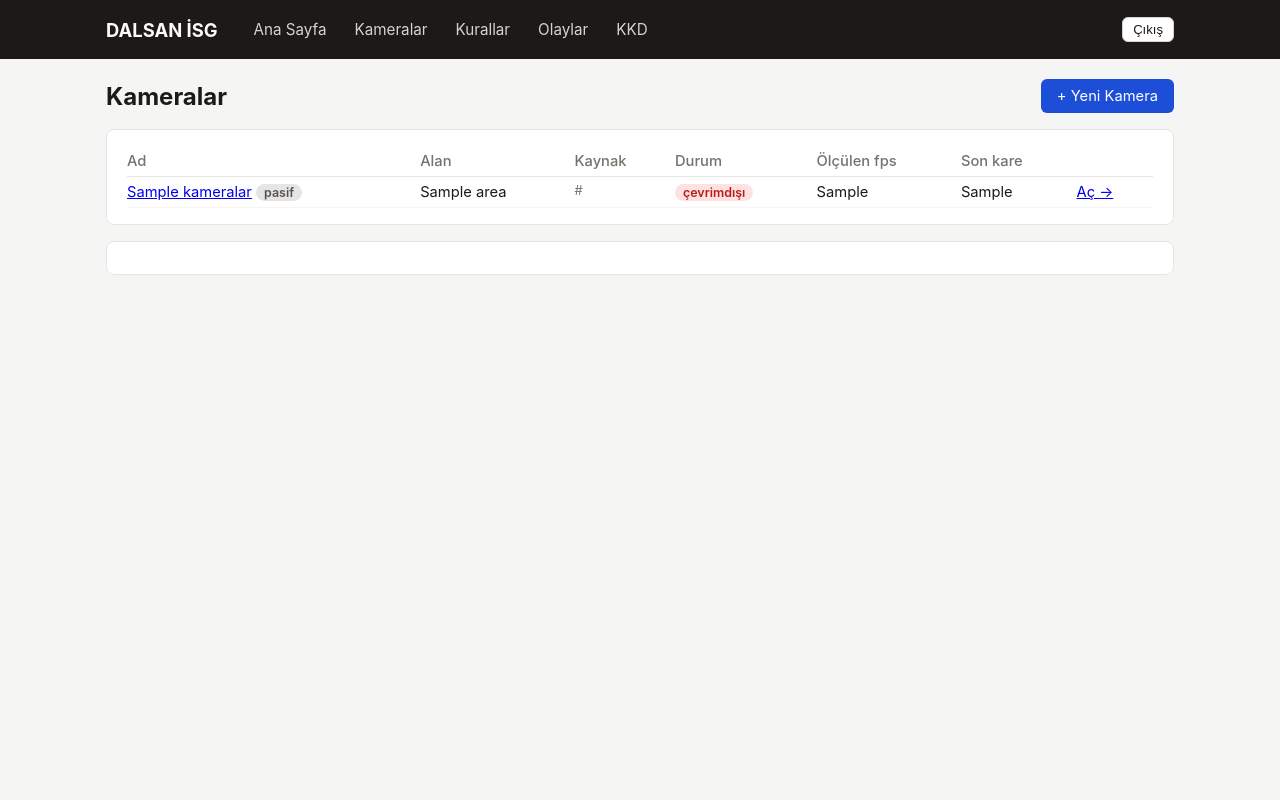
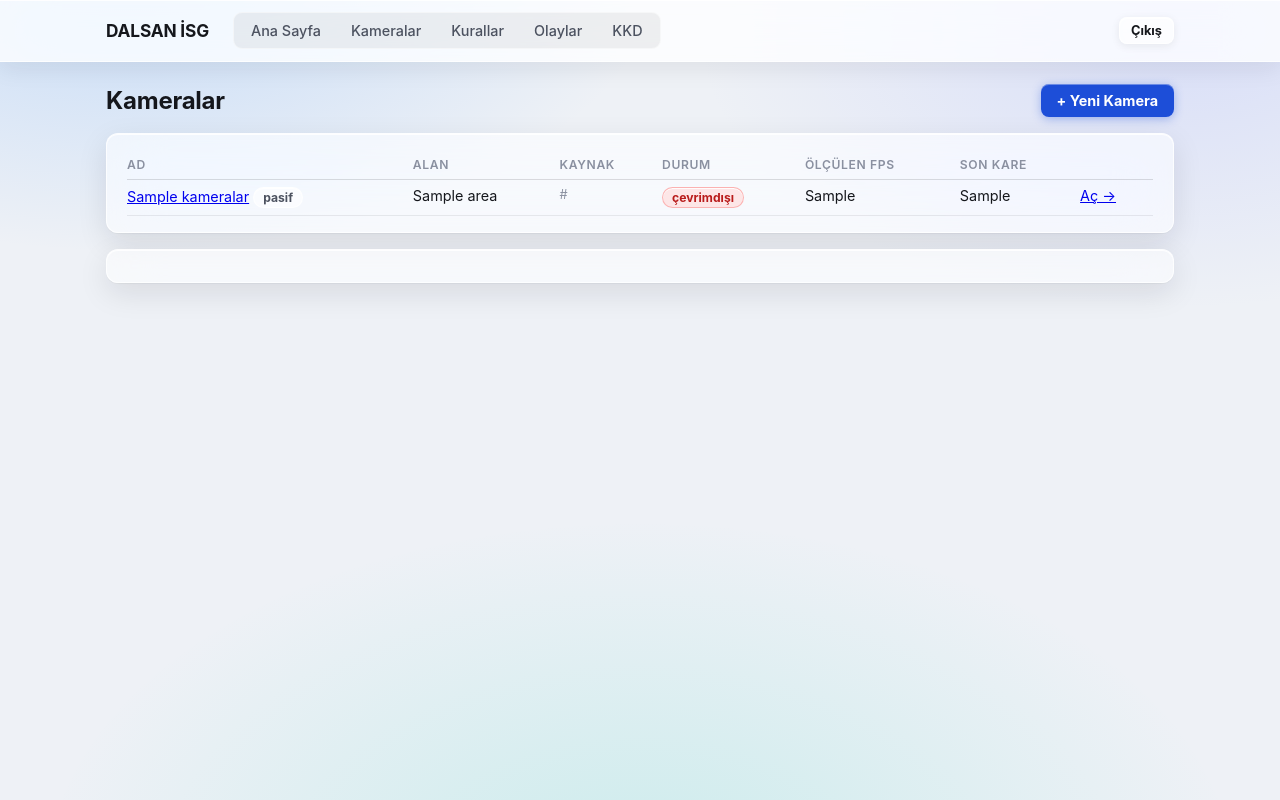
Before and after one commit to RiosenBeq/DALSAN, a Python web app: template backend/app/web/templates/kameralar.html in a window 1280 px wide. Run offline with Jinja, Linux system fonts and the light colour scheme; the template is opened without the code that fills it: most values are stand-ins (such as "Sample title", 1, 10 or a date in 2020).

Commit message:
Arayüz: Liquid Glass tema + kontrol paneli donma düzeltmeleri
- Web arayüzü Liquid Glass diline taşındı (stil.css yeniden yazıldı; şablon
  sınıfları ve testlerin beklediği metinler korunarak) + önbellek kırıcı sürüm
- Kontrol paneli: paket denetimi arka plana alındı (arayüzü kilitliyordu),
  kuruluma ilerleme/yaşam işareti eklendi, eski Python'la kurulum engellendi

Co-Authored-By: Claude Fable 5 <noreply@anthropic.com>

```diff
--- a/backend/app/web/static/stil.css
+++ b/backend/app/web/static/stil.css
@@ -1,143 +1,256 @@
-/* DALSAN İSG — sade arayüz stili */
+/* DALSAN İSG — Liquid Glass arayüz: buzlu cam katmanlar, keskin hatlar */
+:root {
+  --metin: #15171c;
+  --metin-2: #4c5260;
+  --metin-3: #8a90a0;
+  --vurgu: #1d4ed8;
+  --vurgu-koyu: #1e40af;
+  --vurgu-golge: rgba(29, 78, 216, 0.35);
+  --vurgu-halka: rgba(29, 78, 216, 0.22);
+  --cam: rgba(255, 255, 255, 0.58);
+  --cam-yogun: rgba(255, 255, 255, 0.78);
+  --cam-hafif: rgba(255, 255, 255, 0.36);
+  --cam-sinir: rgba(255, 255, 255, 0.75);
+  --cam-ic-isik: inset 0 1px 0 rgba(255, 255, 255, 0.85);
+  --cizgi: rgba(21, 23, 28, 0.14);
+  --cizgi-soluk: rgba(21, 23, 28, 0.08);
+  --radius: 12px;
+  --radius-kucuk: 8px;
+  --golge: 0 1px 1px rgba(20, 22, 28, 0.04), 0 10px 30px rgba(20, 22, 28, 0.10);
+  --bulanik: blur(26px) saturate(1.7);
+}
+
 * { box-sizing: border-box; }
 
 body {
   margin: 0;
-  font-family: -apple-system, "Segoe UI", Roboto, sans-serif;
-  background: #f5f5f4;
-  color: #1c1917;
+  font-family: -apple-system, BlinkMacSystemFont, "Segoe UI", Roboto, sans-serif;
+  color: var(--metin);
+  -webkit-font-smoothing: antialiased;
+  background:
+    radial-gradient(900px 500px at 10% -6%, rgba(96, 165, 250, 0.30), transparent 60%),
+    radial-gradient(800px 460px at 92% 4%, rgba(148, 163, 253, 0.24), transparent 60%),
+    radial-gradient(1000px 600px at 50% 110%, rgba(45, 212, 191, 0.18), transparent 60%),
+    #eef1f6;
+  background-attachment: fixed;
+  min-height: 100vh;
 }
 
-header { background: #1c1917; color: #fafaf9; }
+header {
+  position: sticky;
+  top: 0;
+  z-index: 30;
+  background: var(--cam-yogun);
+  -webkit-backdrop-filter: var(--bulanik);
+  backdrop-filter: var(--bulanik);
+  border-bottom: 1px solid var(--cam-sinir);
+  box-shadow: var(--cam-ic-isik), 0 6px 24px rgba(20, 22, 28, 0.08);
+  color: var(--metin);
+}
 .ust-cubuk {
   display: flex; align-items: center; gap: 24px;
-  max-width: 1100px; margin: 0 auto; padding: 14px 16px;
+  max-width: 1100px; margin: 0 auto; padding: 12px 16px;
 }
-.ust-cubuk h1 { margin: 0; font-size: 1.15rem; }
-.ust-cubuk nav { display: flex; gap: 4px; flex: 1; }
+.ust-cubuk h1 { margin: 0; font-size: 1.08rem; font-weight: 700; letter-spacing: -0.01em; }
+.ust-cubuk nav {
+  display: flex; gap: 2px; flex: 1;
+  background: rgba(20, 22, 28, 0.06);
+  padding: 3px;
+  border-radius: 9px;
+  border: 1px solid rgba(255, 255, 255, 0.5);
+  width: fit-content;
+  flex: initial;
+  margin-right: auto;
+}
 .ust-cubuk nav a {
-  color: #d6d3d1; text-decoration: none; padding: 6px 12px; border-radius: 6px;
-  font-size: 0.95rem;
+  color: var(--metin-2); text-decoration: none; padding: 6px 14px; border-radius: 8px;
+  font-size: 0.9rem; font-weight: 550;
+  transition: background 0.15s, color 0.15s;
 }
-.ust-cubuk nav a:hover { background: #292524; }
-.ust-cubuk nav a.aktif { background: #44403c; color: #fff; }
+.ust-cubuk nav a:hover { background: rgba(255, 255, 255, 0.65); color: var(--metin); }
+.ust-cubuk nav a.aktif {
+  background: var(--vurgu); color: #fff;
+  box-shadow: inset 0 1px 0 rgba(255, 255, 255, 0.35), 0 2px 8px var(--vurgu-golge);
+}
 .cikis-form { margin: 0; }
 
-main { max-width: 1100px; margin: 20px auto; padding: 0 16px; display: grid; gap: 16px; }
+main { max-width: 1100px; margin: 22px auto; padding: 0 16px; display: grid; gap: 16px; }
 
-.alt-baslik { color: #78716c; font-size: 0.9rem; margin: 0; }
+.alt-baslik { color: var(--metin-3); font-size: 0.9rem; margin: 0; }
 .baslik-satiri { display: flex; justify-content: space-between; align-items: center; }
-.baslik-satiri h2 { margin: 0; }
+.baslik-satiri h2 { margin: 0; letter-spacing: -0.01em; }
 
 .kart {
-  background: #fff; border: 1px solid #e7e5e4; border-radius: 8px; padding: 16px 20px;
+  background: var(--cam);
+  -webkit-backdrop-filter: var(--bulanik);
+  backdrop-filter: var(--bulanik);
+  border: 1px solid var(--cam-sinir);
+  border-radius: var(--radius);
+  padding: 16px 20px;
+  box-shadow: var(--cam-ic-isik), var(--golge);
 }
 .kart.dar { max-width: 560px; }
 .kart h2, .kart h3 {
-  margin: 0 0 12px; font-size: 1.02rem;
-  border-bottom: 1px solid #e7e5e4; padding-bottom: 8px;
+  margin: 0 0 12px; font-size: 1.02rem; font-weight: 700; letter-spacing: -0.01em;
+  border-bottom: 1px solid var(--cizgi-soluk); padding-bottom: 8px;
 }
-.kart h4 { margin: 12px 0 6px; font-size: 0.95rem; }
+.kart h4 { margin: 12px 0 6px; font-size: 0.95rem; font-weight: 650; }
 
 table { border-collapse: collapse; width: 100%; }
-th, td { text-align: left; padding: 6px 12px 6px 0; vertical-align: top; font-size: 0.92rem; }
-th { color: #78716c; font-weight: 500; }
+th, td { text-align: left; padding: 7px 12px 7px 0; vertical-align: top; font-size: 0.9rem; }
+th { color: var(--metin-3); font-weight: 600; }
 table:not(.liste) th { width: 220px; }
-table.liste tr { border-bottom: 1px solid #f5f5f4; }
-table.liste th { border-bottom: 1px solid #e7e5e4; }
+table.liste tr { border-bottom: 1px solid var(--cizgi-soluk); }
+table.liste th {
+  border-bottom: 1px solid var(--cizgi);
+  font-size: 0.76rem; text-transform: uppercase; letter-spacing: 0.05em;
+}
 
-.bos { color: #78716c; font-style: italic; }
-.not { color: #78716c; font-size: 0.84rem; }
-.kucuk-metin { color: #78716c; font-size: 0.8rem; }
+.bos { color: var(--metin-3); font-style: italic; }
+.not { color: var(--metin-2); font-size: 0.84rem; }
+.kucuk-metin { color: var(--metin-3); font-size: 0.8rem; }
 .hata-mesaji { color: #b91c1c; }
 .basari-mesaji { color: #15803d; }
 
 .rozet {
-  display: inline-block; padding: 1px 8px; border-radius: 10px;
-  font-size: 0.78rem; font-weight: 600;
+  display: inline-block; padding: 2px 9px; border-radius: 999px;
+  font-size: 0.76rem; font-weight: 700;
+  box-shadow: var(--cam-ic-isik);
 }
-.rozet.yesil { background: #dcfce7; color: #15803d; }
-.rozet.kirmizi { background: #fee2e2; color: #b91c1c; }
-.rozet.sari { background: #fef3c7; color: #b45309; }
-.rozet.gri { background: #e7e5e4; color: #57534e; }
+.rozet.yesil { background: rgba(220, 252, 231, 0.8); color: #15803d; border: 1px solid rgba(134, 239, 172, 0.8); }
+.rozet.kirmizi { background: rgba(254, 226, 226, 0.8); color: #b91c1c; border: 1px solid rgba(252, 165, 165, 0.8); }
+.rozet.sari { background: rgba(254, 243, 199, 0.8); color: #b45309; border: 1px solid rgba(252, 211, 77, 0.8); }
+.rozet.gri { background: rgba(255, 255, 255, 0.55); color: var(--metin-2); border: 1px solid var(--cam-sinir); }
 
 .dugme {
-  display: inline-block; border: 0; border-radius: 6px; cursor: pointer;
-  background: #1d4ed8; color: #fff; padding: 8px 16px; font-size: 0.92rem;
+  display: inline-flex; align-items: center; gap: 8px;
+  border: 0; border-radius: var(--radius-kucuk); cursor: pointer;
+  background: var(--vurgu); color: #fff; padding: 8px 16px; font-size: 0.9rem;
+  font-weight: 650; font-family: inherit;
   text-decoration: none;
+  transition: background 0.15s, transform 0.05s;
+  box-shadow: inset 0 1px 0 rgba(255, 255, 255, 0.35), 0 2px 10px var(--vurgu-golge);
 }
-.dugme:hover { background: #1e40af; }
-.dugme.ikincil { background: #fff; color: #1c1917; border: 1px solid #d6d3d1; }
-.dugme.ikincil:hover { background: #f5f5f4; }
-.dugme.tehlike { background: #b91c1c; }
-.dugme.kucuk { padding: 4px 10px; font-size: 0.82rem; }
-.dugme:disabled { opacity: 0.5; cursor: not-allowed; }
+.dugme:hover { background: var(--vurgu-koyu); }
+.dugme:active { transform: translateY(1px); }
+.dugme.ikincil {
+  background: rgba(255, 255, 255, 0.6);
+  -webkit-backdrop-filter: var(--bulanik);
+  backdrop-filter: var(--bulanik);
+  color: var(--metin);
+  border: 1px solid var(--cam-sinir);
+  box-shadow: var(--cam-ic-isik), 0 2px 8px rgba(20, 22, 28, 0.08);
+}
+.dugme.ikincil:hover { background: rgba(255, 255, 255, 0.85); }
+.dugme.tehlike { background: #b91c1c; box-shadow: inset 0 1px 0 rgba(255, 255, 255, 0.3), 0 2px 8px rgba(185, 28, 28, 0.3); }
+.dugme.kucuk { padding: 5px 11px; font-size: 0.8rem; }
+.dugme:disabled { opacity: 0.5; cursor: not-allowed; transform: none; }
 .baglanti-dugme {
-  border: 0; background: none; color: #1d4ed8; cursor: pointer; padding: 0; font-size: inherit;
+  border: 0; background: none; color: var(--vurgu); cursor: pointer; padding: 0; font-size: inherit;
+  text-decoration: underline;
 }
 
 .dikey-form { display: grid; gap: 12px; }
-.dikey-form label { display: grid; gap: 4px; font-size: 0.92rem; }
+.dikey-form label { display: grid; gap: 4px; font-size: 0.9rem; font-weight: 600; color: var(--metin-2); }
+.dikey-form.dar { max-width: 460px; }
 .dikey-form label.yatay, .yatay-grup label.yatay {
   display: flex; align-items: center; gap: 8px;
 }
 .yatay-grup { display: flex; gap: 18px; flex-wrap: wrap; }
 input, select {
-  padding: 7px 10px; border: 1px solid #d6d3d1; border-radius: 6px;
-  font-size: 0.92rem; font-family: inherit; background: #fff;
+  padding: 7px 10px; border: 1px solid var(--cizgi); border-radius: var(--radius-kucuk);
+  font-size: 0.9rem; font-family: inherit;
+  background: rgba(255, 255, 255, 0.72);
+  box-shadow: var(--cam-ic-isik);
+  transition: border-color 0.15s, box-shadow 0.15s, background 0.15s;
 }
-fieldset { border: 1px solid #e7e5e4; border-radius: 8px; display: grid; gap: 10px; }
-legend { font-size: 0.88rem; color: #78716c; padding: 0 6px; }
+input:focus, select:focus {
+  outline: none;
+  border-color: var(--vurgu);
+  background: rgba(255, 255, 255, 0.95);
+  box-shadow: 0 0 0 3px var(--vurgu-halka);
+}
+input[type="checkbox"], input[type="radio"] {
+  width: 16px; height: 16px; padding: 0; box-shadow: none; accent-color: var(--vurgu);
+}
+fieldset { border: 1px solid var(--cam-sinir); background: var(--cam-hafif); border-radius: var(--radius-kucuk); display: grid; gap: 10px; }
+legend { font-size: 0.88rem; color: var(--metin-3); padding: 0 6px; }
 .satir-form { display: inline-flex; gap: 8px; align-items: center; margin: 8px 0 0; flex-wrap: wrap; }
 .filtre-formu { display: flex; gap: 8px; flex-wrap: wrap; align-items: end; margin-bottom: 14px; }
-.filtre-formu label { display: grid; font-size: 0.8rem; color: #78716c; gap: 2px; }
+.filtre-formu label { display: grid; font-size: 0.78rem; color: var(--metin-3); gap: 2px; }
 
 /* giriş */
 .giris-arkaplan {
   display: flex; align-items: center; justify-content: center; min-height: 100vh;
 }
 .giris-kutusu {
-  background: #fff; border: 1px solid #e7e5e4; border-radius: 10px;
+  background: var(--cam);
+  -webkit-backdrop-filter: var(--bulanik);
+  backdrop-filter: var(--bulanik);
+  border: 1px solid var(--cam-sinir);
+  border-radius: var(--radius);
+  box-shadow: var(--cam-ic-isik), var(--golge);
   padding: 32px 36px; width: 340px; text-align: center;
 }
-.giris-kutusu h1 { margin: 0; }
+.giris-kutusu h1 { margin: 0; letter-spacing: -0.01em; }
 .giris-kutusu form { display: grid; gap: 12px; margin-top: 18px; text-align: left; }
-.giris-kutusu label { display: grid; gap: 4px; font-size: 0.9rem; }
+.giris-kutusu label { display: grid; gap: 4px; font-size: 0.9rem; font-weight: 600; color: var(--metin-2); }
 
 /* önizleme + çizim */
 .onizleme-izgara { display: grid; grid-template-columns: repeat(auto-fill, minmax(240px, 1fr)); gap: 12px; }
 .onizleme-hucre { display: grid; gap: 4px; font-size: 0.85rem; }
-.canli-onizleme { width: 100%; border-radius: 6px; background: #292524; min-height: 90px; }
+.canli-onizleme {
+  width: 100%; border-radius: var(--radius-kucuk); background: #181a20; min-height: 90px;
+  border: 1px solid rgba(255, 255, 255, 0.4);
+}
+.canli-onizleme.buyuk { min-height: 200px; }
+.canli-kutu { display: grid; gap: 6px; }
 .cizim-alani { position: relative; max-width: 880px; }
-.cizim-alani img { width: 100%; display: block; border-radius: 6px; }
+.cizim-alani img { width: 100%; display: block; border-radius: var(--radius-kucuk); border: 1px solid rgba(255, 255, 255, 0.4); }
 .cizim-alani canvas {
-  position: absolute; inset: 0; width: 100%; height: 100%; border-radius: 6px;
+  position: absolute; inset: 0; width: 100%; height: 100%; border-radius: var(--radius-kucuk);
 }
 .cizim-alani canvas.aktif { cursor: crosshair; }
-.bolge-cizim-kutusu { margin-top: 14px; border-top: 1px dashed #e7e5e4; padding-top: 10px; }
+.bolge-cizim-kutusu { margin-top: 14px; border-top: 1px dashed var(--cizgi); padding-top: 10px; }
 .kalibrasyon-izgara { display: grid; gap: 6px; }
 .kalibrasyon-izgara .nokta-satiri { display: flex; gap: 8px; align-items: center; font-size: 0.88rem; }
 .kalibrasyon-izgara input { width: 90px; }
 
 /* olaylar */
-.canli-liste { list-style: none; margin: 0; padding: 0; display: grid; gap: 4px; }
-.canli-liste li { padding: 6px 10px; border-radius: 6px; font-size: 0.9rem; background: #f5f5f4; }
-.canli-liste li.ihlal { background: #fee2e2; }
-.kucuk-resim { height: 40px; border-radius: 4px; }
-.kanit-resim { max-width: 100%; border-radius: 6px; }
-.sistem-satiri td { color: #78716c; }
+.canli-liste { list-style: none; margin: 0; padding: 0; display: grid; gap: 5px; }
+.canli-liste li {
+  padding: 7px 11px; border-radius: var(--radius-kucuk); font-size: 0.9rem;
+  background: var(--cam-hafif);
+  border: 1px solid var(--cam-sinir);
+  box-shadow: var(--cam-ic-isik);
+}
+.canli-liste li.ihlal { background: rgba(254, 226, 226, 0.8); border-color: rgba(252, 165, 165, 0.8); }
+.canli-liste li.sistem { color: var(--metin-3); }
+.kucuk-resim { height: 40px; border-radius: 6px; }
+.kanit-resim { max-width: 100%; border-radius: var(--radius-kucuk); border: 1px solid var(--cam-sinir); }
+.sistem-satiri td { color: var(--metin-3); }
 .detay-json {
-  background: #1c1917; color: #d6d3d1; padding: 12px; border-radius: 6px;
+  background: rgba(18, 19, 24, 0.9); color: #d6d9e0; padding: 12px; border-radius: var(--radius-kucuk);
   overflow-x: auto; font-size: 0.82rem;
+  border: 1px solid rgba(255, 255, 255, 0.14);
 }
 
 /* KKD etiketleme */
 .kkd-izgara { display: grid; grid-template-columns: repeat(auto-fill, minmax(170px, 1fr)); gap: 14px; }
-.kkd-kart { border: 1px solid #e7e5e4; border-radius: 8px; padding: 8px; display: grid; gap: 6px; }
-.kkd-kart img { width: 100%; border-radius: 4px; background: #292524; }
+.kkd-kart {
+  border: 1px solid var(--cam-sinir); border-radius: var(--radius-kucuk); padding: 8px;
+  display: grid; gap: 6px;
+  background: rgba(255, 255, 255, 0.55);
+  box-shadow: var(--cam-ic-isik), var(--golge);
+}
+.kkd-kart img { width: 100%; border-radius: 7px; background: #181a20; }
 .etiket-grubu { display: flex; gap: 4px; align-items: center; font-size: 0.8rem; flex-wrap: wrap; }
 .etiket-grubu button {
-  border: 1px solid #d6d3d1; background: #fff; border-radius: 5px;
-  padding: 2px 8px; cursor: pointer; font-size: 0.78rem;
+  border: 1px solid var(--cizgi); background: rgba(255, 255, 255, 0.7); border-radius: 7px;
+  padding: 2px 9px; cursor: pointer; font-size: 0.78rem; font-family: inherit;
+  box-shadow: var(--cam-ic-isik);
 }
-.etiket-grubu button.secili { background: #1d4ed8; color: #fff; border-color: #1d4ed8; }
+.etiket-grubu button.secili {
+  background: var(--vurgu); color: #fff; border-color: var(--vurgu);
+  box-shadow: inset 0 1px 0 rgba(255, 255, 255, 0.35);
+}
--- a/backend/app/web/templates/giris.html
+++ b/backend/app/web/templates/giris.html
@@ -4,7 +4,7 @@
   <meta charset="utf-8">
   <meta name="viewport" content="width=device-width, initial-scale=1">
   <title>DALSAN İSG — Giriş</title>
-  <link rel="stylesheet" href="/static/stil.css">
+  <link rel="stylesheet" href="/static/stil.css?v=3">
 </head>
 <body class="giris-arkaplan">
   <div class="giris-kutusu">
--- a/backend/app/web/templates/temel.html
+++ b/backend/app/web/templates/temel.html
@@ -4,7 +4,7 @@
   <meta charset="utf-8">
   <meta name="viewport" content="width=device-width, initial-scale=1">
   <title>{% block baslik %}DALSAN İSG{% endblock %}</title>
-  <link rel="stylesheet" href="/static/stil.css">
+  <link rel="stylesheet" href="/static/stil.css?v=3">
 </head>
 <body>
   <header>
```
Also changed, not shown: masaustu/dalsan_launcher.py (+48 -9 lines).
